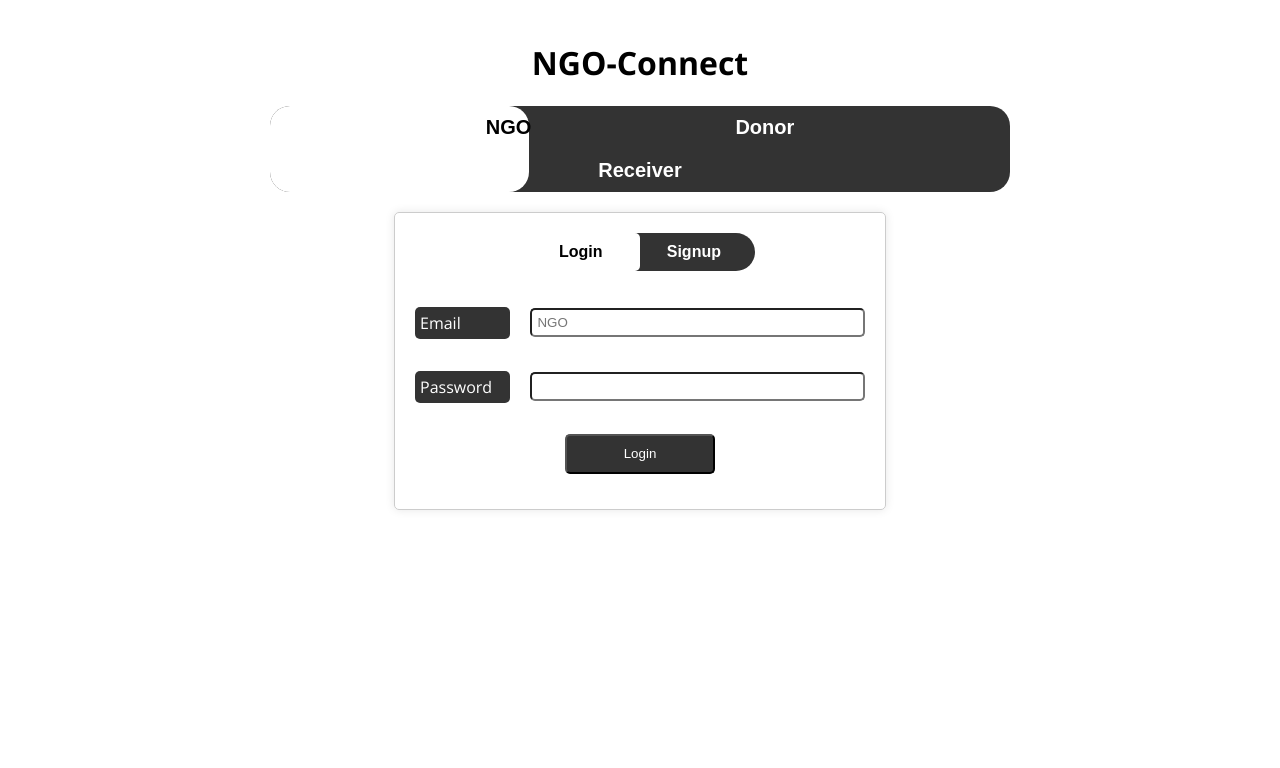
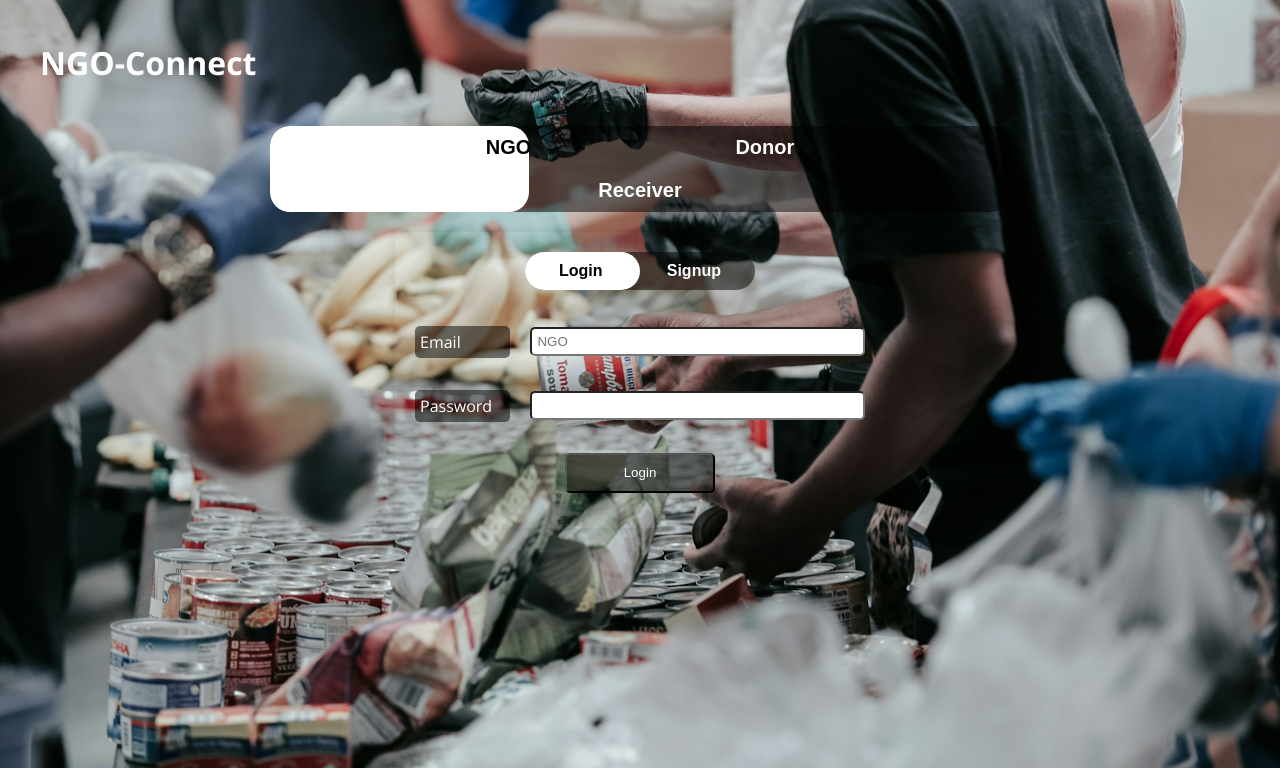
Before and after one commit to selmanfariz18/NGO-connect, a Django app: page /signup/ in a window 1280 px wide. Shown: the top 768 px of the page. Run offline with Django 5.2, Linux system fonts and the light colour scheme; some libraries are stand-ins or nearby versions.

Commit message:
background image sett

```diff
--- a/ngo_connect/base/templates/signup.html
+++ b/ngo_connect/base/templates/signup.html
@@ -18,19 +18,25 @@
       rel="stylesheet"
       href="https://cdn.jsdelivr.net/npm/bootstrap-icons@1.3.0/font/bootstrap-icons.css"
     />
+    {% load static %}
 
     <style>
       body {
         font-family: Open Sans, sans-serif;
         justify-content: center;
         margin: 20px;
+        background-image: url('{% static "signup_bg.jpg" %}');
+        height: 100%;
+        background-position: center top;
+        background-repeat: no-repeat;
+        background-size: cover;
       }
 
       .main-container {
         width: 450px;
         margin: auto;
         padding: 20px;
-        border: 1px solid #ccc;
+        border: none;
         border-radius: 5px;
         box-shadow: 0 0 10px rgba(0, 0, 0, 0.1);
       }
@@ -41,7 +47,7 @@
         margin-left: auto;
         margin-right: auto;
         position: relative;
-        background-color: rgba(0, 0, 0, 0.8);
+        background-color: rgba(0, 0, 0, 0.5);
         border-radius: 20px;
         width: 230px;
       }
@@ -49,7 +55,7 @@
         text-align: center;
         margin: 20px 250px;
         position: relative;
-        background-color: rgba(0, 0, 0, 0.8);
+        background-color: rgba(0, 0, 0, 0.5);
         border-radius: 20px;
       }
 
@@ -73,7 +79,7 @@
         width: 50%;
         left: 0%;
         transition: left 0.3s;
-        border-radius: 5px;
+        border-radius: 20px;
       }
 
       .slide-btn {
@@ -118,7 +124,7 @@
         padding: 5px;
         margin-right: 20px;
         color: white;
-        background-color: rgba(0, 0, 0, 0.8);
+        background-color: rgba(0, 0, 0, 0.5);
         border-radius: 5px;
       }
 
@@ -140,7 +146,7 @@
         height: 40px;
         width: 150px;
         color: white;
-        background-color: rgba(0, 0, 0, 0.8);
+        background-color: rgba(0, 0, 0, 0.5);
         border-radius: 5px;
       }
       .alert {
@@ -184,11 +190,32 @@
         width: 1em;
         height: 1em;
       }
+      .topnav {
+        overflow: hidden;
+      }
+      .topnav h1 {
+        float: left;
+        padding-left: 20px;
+        color: white;
+      }
+      .btn {
+        color: black;
+        width: 110px;
+        height: 35px;
+        border-radius: 12px;
+        font-size: 17px;
+        font-weight: 500;
+      }
     </style>
   </head>
 
   <body>
     <!--Alert area-->
+
+    <div class="topnav">
+      <h1>NGO-Connect</h1>
+    </div>
+    <div class="main">
       <div class="form-group row">
         {% for message in messages %} {% if message.tags == 'success' %}
         <div class="alert alert-good" role="alert">
@@ -209,11 +236,6 @@
         <div class="alert" role="alert">{{message}}</div>
         {% endif %} {% endfor %}
       </div>
-    <div class="main">
-      <div class="hed">
-        <h1 class="heading">NGO-Connect</h1>
-      </div>
-
       <div class="type-slider">
         <div class="buttons">
           <div class="type-slider-background"></div>
```
Also changed, not shown: ngo_connect/base/templates/base_home.html (+22 -3 lines), ngo_connect/base/static/intro_image.jpg (added), ngo_connect/base/static/signup_bg.jpg (added), ngo_connect/db.sqlite3, ngo_connect/ngo_connect/urls.py (line endings or trailing spaces). Lines whose indentation alone changed are shown as unchanged.
